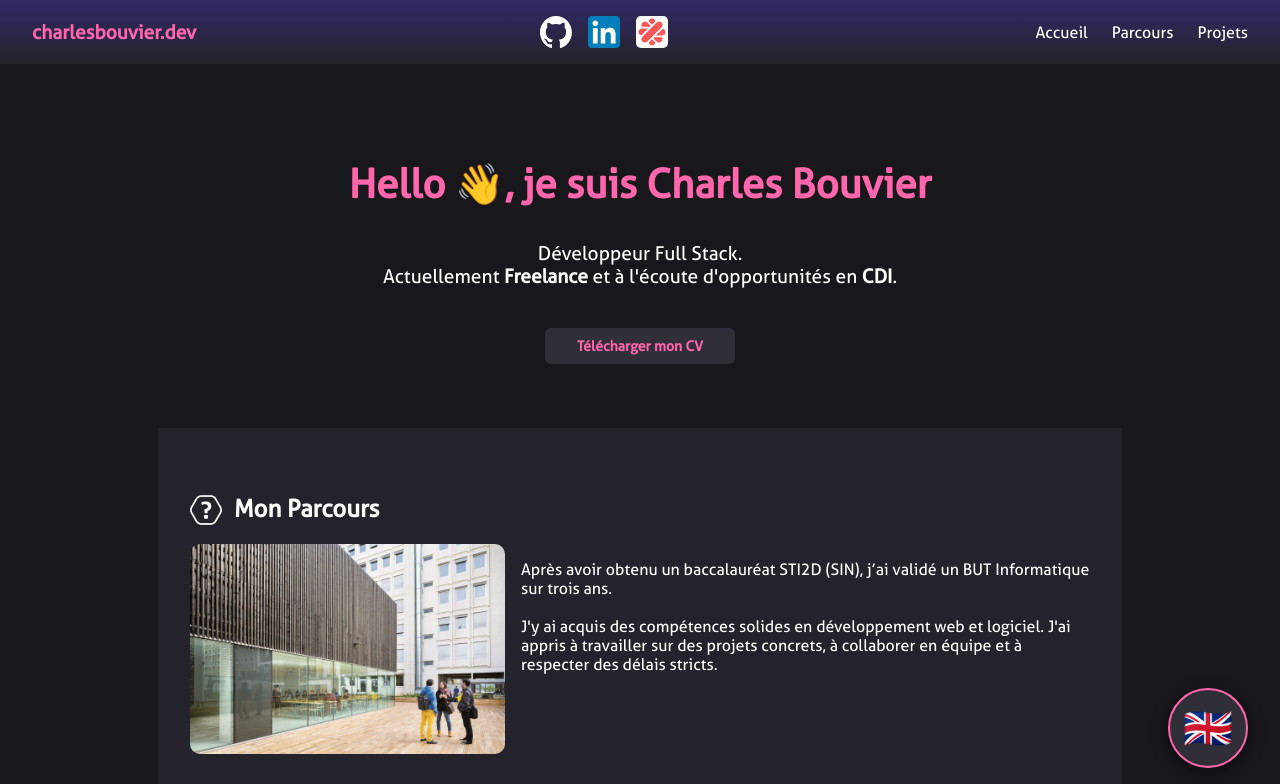
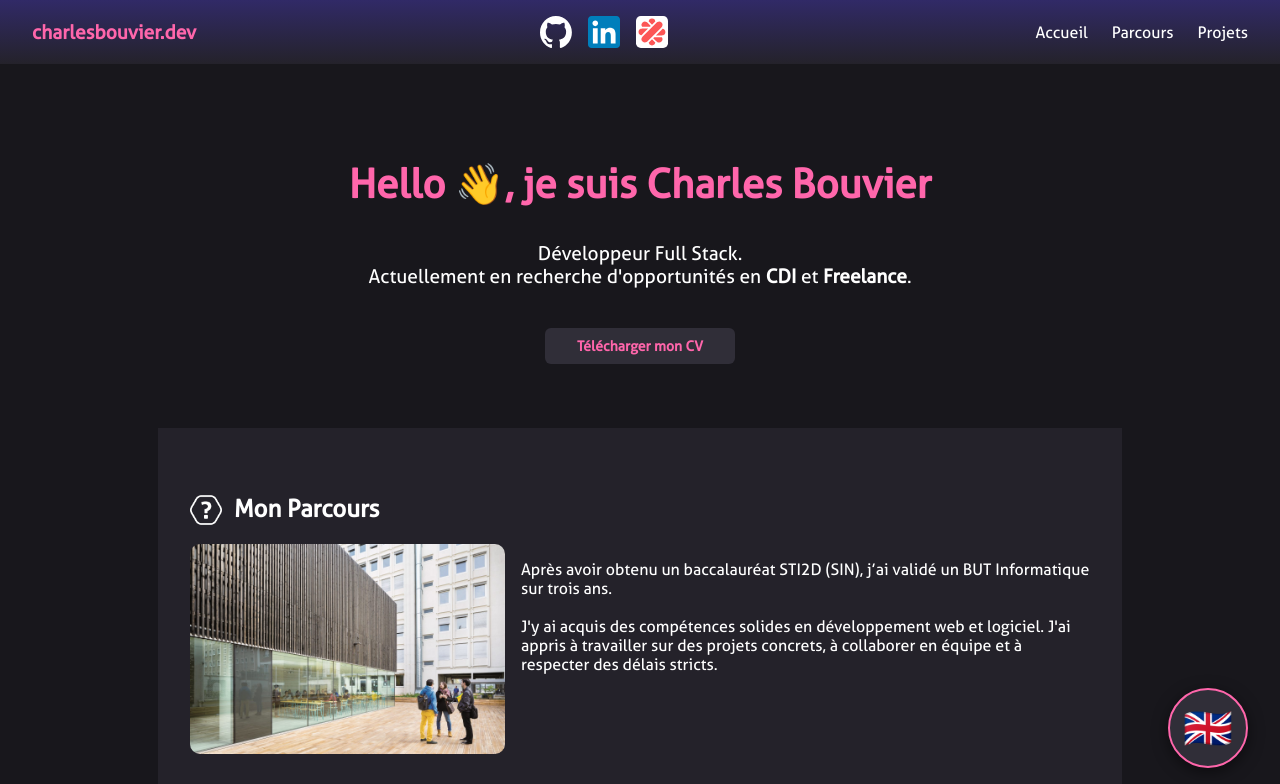
Before and after one commit to lignix/lignix.github.io, a React (Vite) app: page / in a window 1280 px wide. Shown: the top 784 px of the page. Built offline with nearby package versions, Linux system fonts and the light colour scheme.

Commit message:
Changed CV

```diff
--- a/src/translations.tsx
+++ b/src/translations.tsx
@@ -11,11 +11,11 @@ export const translations = {
       subtitle: "Développeur Full Stack.",
       status: (
         <>
-          Actuellement <strong>Freelance</strong> et à l'écoute d'opportunités en <strong>CDI</strong>.
+          Actuellement en recherche d'opportunités en <strong>CDI</strong> et <strong>Freelance</strong>.
         </>
       ),
       cvBtn: "Télécharger mon CV",
-      cvLink: "/CV_React.pdf?v=1"
+      cvLink: "/fullstack.pdf?v=1"
     },
     about: {
       title: "Mon Parcours",
@@ -78,7 +78,7 @@ export const translations = {
       subtitle: "Full Stack Developer.",
       status: (
         <>
-          Currently <strong>Freelancing</strong> and open to <strong>Permanent (CDI)</strong> opportunities.
+          Currently open to <strong>Permanent (CDI)</strong> and <strong>Freelance</strong> opportunities.
         </>
       ),
       cvBtn: "Download my Resume",
```
Also changed, not shown: 1 other file (tests, documents, lock files or other folders).
